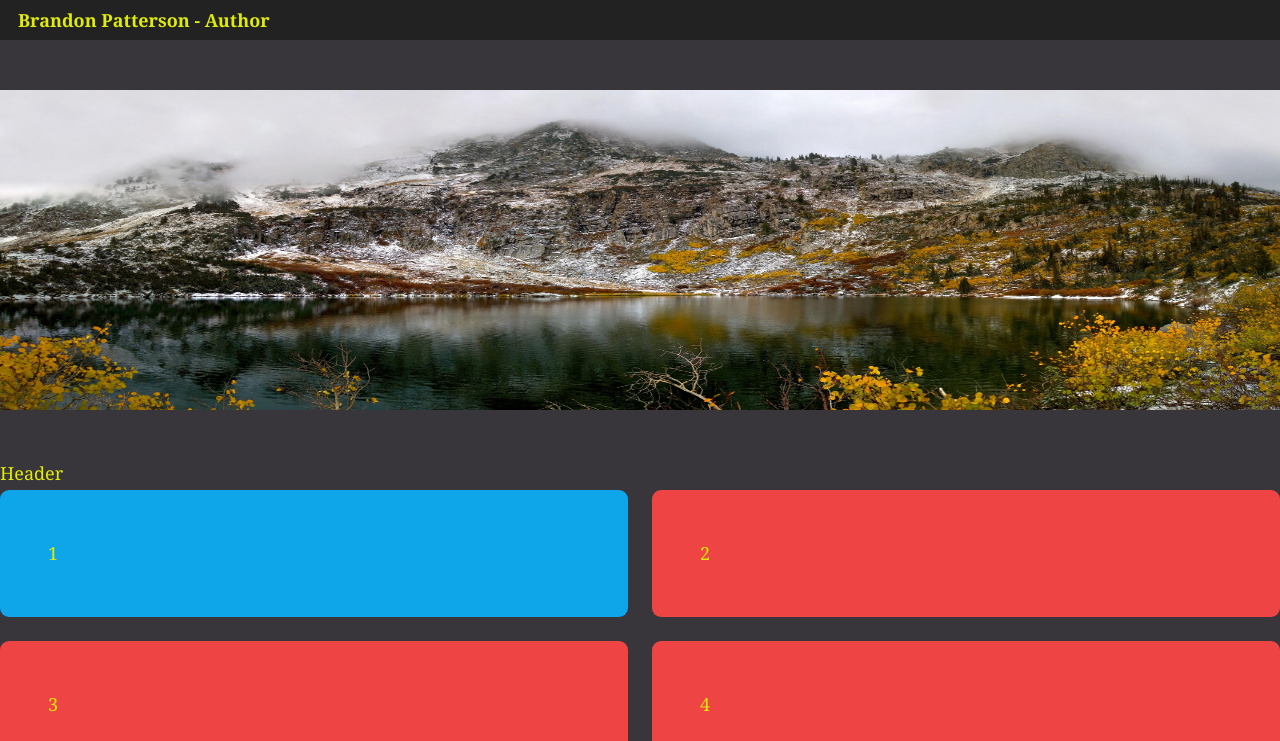
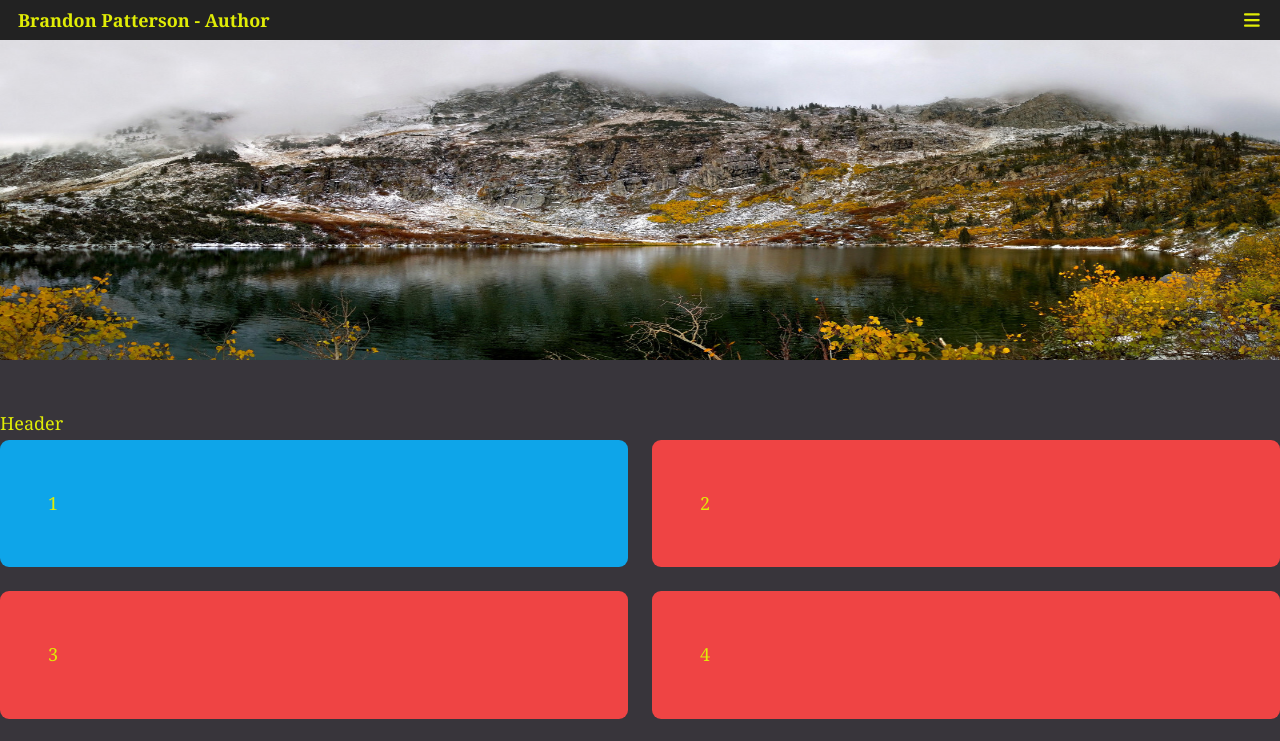
Before and after one commit to poloblue1357/V-School-Assignments, a React (Vite) app in the folder assignments/exercises/brandonauthor/: page / in a window 1280 px wide. Shown: the top 741 px of the page. Built offline with nearby package versions, Linux system fonts and the light colour scheme.

Commit message:
fixing toggle button

```diff
--- a/assignments/exercises/brandonauthor/package.json
+++ b/assignments/exercises/brandonauthor/package.json
@@ -18,6 +18,7 @@
     "@tailwindcss/aspect-ratio": "^0.4.2",
     "react": "^18.2.0",
     "react-dom": "^18.2.0",
+    "react-icons": "^4.11.0",
     "vite-plugin-favicons-inject": "^2.2.0"
   },
   "devDependencies": {
--- a/assignments/exercises/brandonauthor/src/App.jsx
+++ b/assignments/exercises/brandonauthor/src/App.jsx
@@ -9,12 +9,16 @@ import mountains1 from "./components/mountains1.jpeg"
 import mountains2 from "./components/mountains2.jpeg"
 import mountains3 from "./components/mountains3.jpeg"
 import mountains4 from "./components/mountains4.jpeg"
+import {FontAwesomeIcon} from "@fortawesome/react-fontawesome"
+import {faBars} from "@fortawesome/free-solid-svg-icons"
+import {library} from "@fortawesome/fontawesome-svg-core"
 
 function App() {
   // h-[174px]
   return (
     <div className="">
       <Header />
+      {/* <FontAwesomeIcon icon={faBars} /> */}
       {/* <Sidebar /> */}
       {/* <About /> */}
       <div className="aspect-w-16 aspect-h-4">
--- a/assignments/exercises/brandonauthor/src/components/Body.jsx
+++ b/assignments/exercises/brandonauthor/src/components/Body.jsx
@@ -4,7 +4,7 @@ function Body() {
     return(
         <div className="pt-6 pb-6">
             <div>Header</div>
-            <div className="grid lg:grid-cols-2 gap-4 md:grid-cols-2 pb-4 hover:blur-sm">
+            <div className="grid lg:grid-cols-2 gap-4 md:grid-cols-2 pb-4">
                 <div className="bg-sky-500 p-6 rounded-lg">1</div>
                 <div className=" bg-red-500 p-6 rounded-lg">2</div>
                 <div className=" bg-red-500 p-6 rounded-lg">3</div>
--- a/assignments/exercises/brandonauthor/src/components/Header.jsx
+++ b/assignments/exercises/brandonauthor/src/components/Header.jsx
@@ -31,17 +31,16 @@ function Header() {
     const [isOpen, setIsOpen] = useState(false)
 
     const toggleSidebar = () => {
+        console.log("toggle working!", isOpen)
         isOpen === true ? setIsOpen(false) : setIsOpen(true)
     }
     return (
         <div>
-            <nav className="block font-bold h-40 leading-[40px] w-screen">
-                <div className="bg-[#222] pl-[1em]">Brandon Patterson - Author</div>
-                <div>
-                    <div onClick={toggleSidebar} className="text-white h-[50px]">
-                        <i class="faBars" aria-hidden="true"></i>
-                        <FontAwesomeIcon icon="faBars"/>
-                    </div>
+            <nav className="flex font-bold h-40 leading-[40px] w-full relative bg-[#222]">
+                <div className="bg-[#222] pl-[1em] w-full">Brandon Patterson - Author</div>
+                <div onClick={toggleSidebar} className="relative flex w-full place-items-center justify-end right-[20px]">
+                    <FontAwesomeIcon icon={faBars}/>
+                    {/* <i class="faBars" aria-hidden="true" className="text-white h-40 w-1/12 justify-end"></i> */}
                 </div>
             </nav>
         </div>
```
Also changed, not shown: 1 other file (tests, documents, lock files or other folders).
